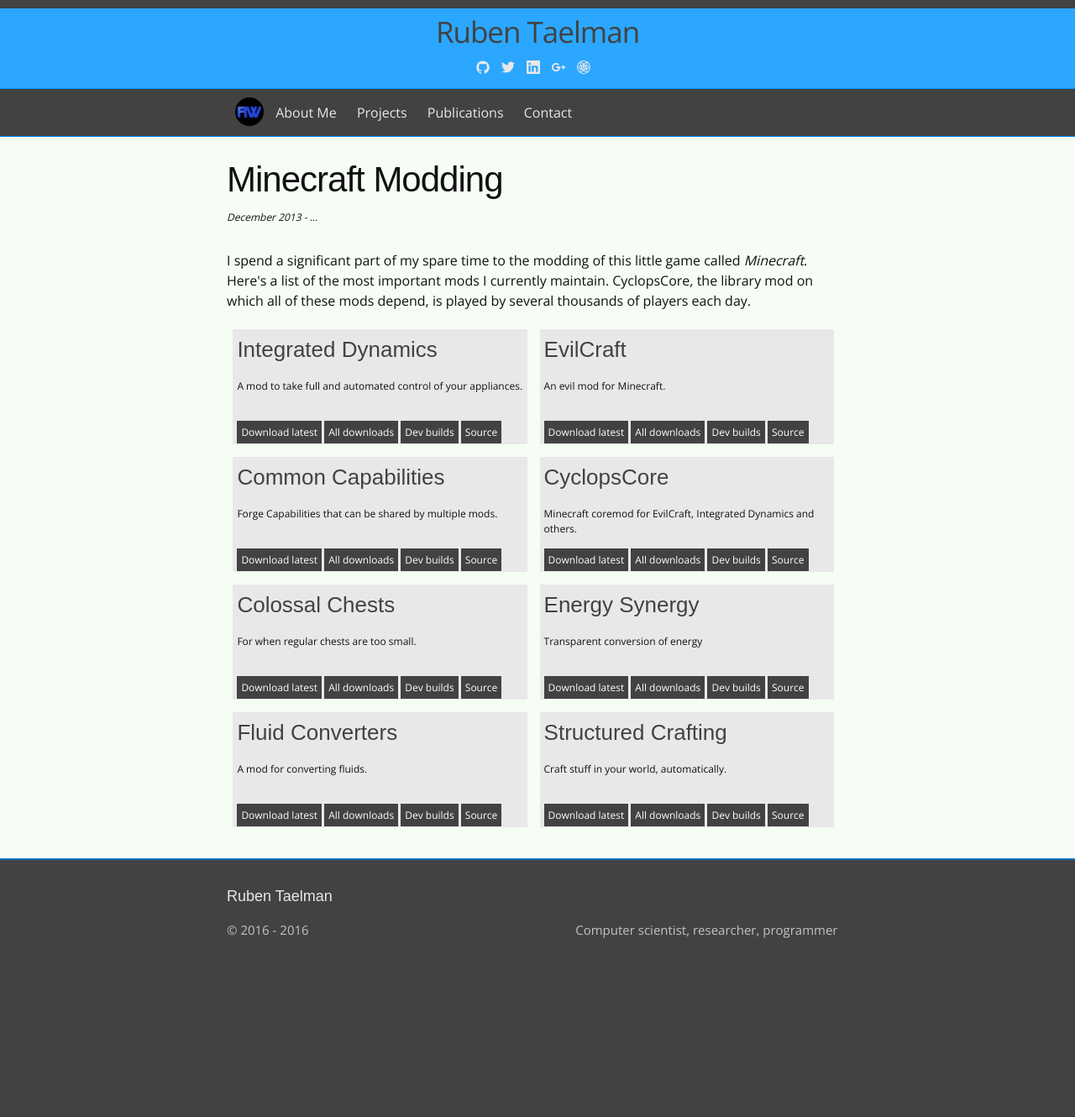
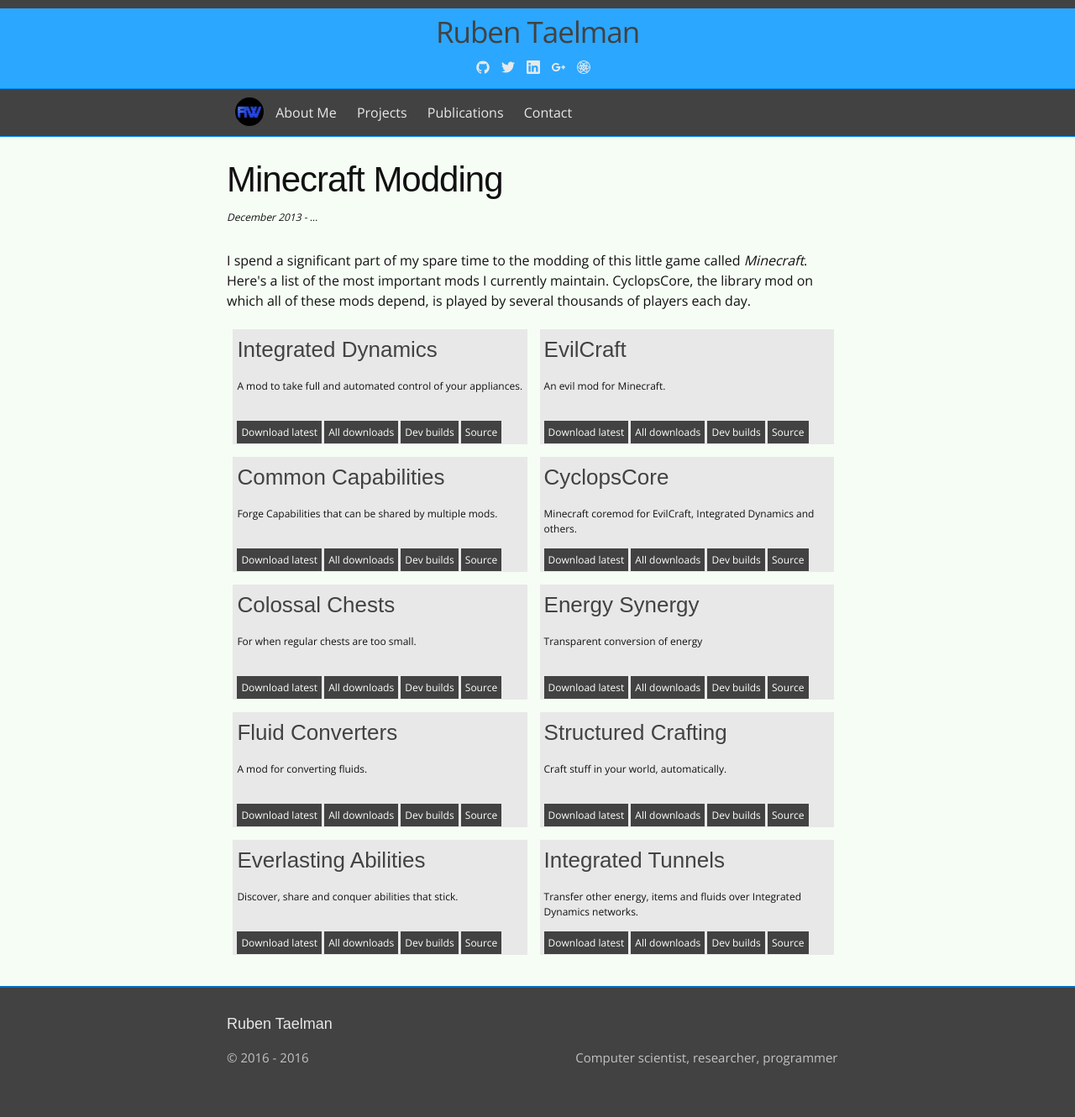
Before and after one commit to rubensworks/rubensworks.net, a Jekyll site: the page built from _projects/minecraft.html, in a window 1280 px wide. Shown: the whole page at 84% size. Built offline with Jekyll 4.4.1, drawn with Linux system fonts in a browser that asks for light colours; some web fonts are replaced; before the commit the page ends 1179 px from its top, so only the background shows below that.

Commit message:
Add latest MC mods This adds Everlasting Abilities and Integrated Tunnels to the list.

```diff
--- a/_projects/minecraft.html
+++ b/_projects/minecraft.html
@@ -68,4 +68,18 @@
      githubreponame="StructuredCrafting"
   %}
 
+  {% include minecraft-mod.html
+     name="Everlasting Abilities"
+     description="Discover, share and conquer abilities that stick."
+     cursename="everlastingabilities"
+     githubreponame="EverlastingAbilities"
+  %}
+
+  {% include minecraft-mod.html
+     name="Integrated Tunnels"
+     description="Transfer other energy, items and fluids over Integrated Dynamics networks."
+     cursename="integrated-tunnels"
+     githubreponame="IntegratedTunnels"
+  %}
+
 </div>
```
